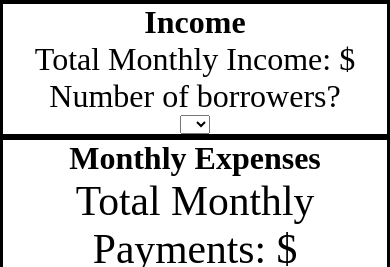
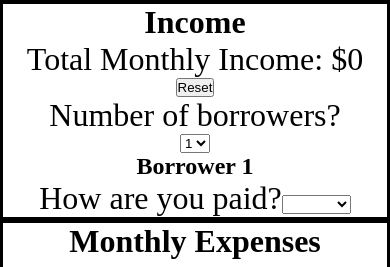
Before and after one commit to jschoff155/homefinancehero, a React (Create React App) app: page / in a window 390 px wide. Shown: the part 1027-1294 px from the top of the page. Built offline with nearby package versions, Linux system fonts and the light colour scheme.

Commit message:
Updated Income area to have fully responsive income again.

```diff
--- a/src/ChildComponents/Assets.js
+++ b/src/ChildComponents/Assets.js
@@ -1,7 +1,7 @@
 import React, { useState } from 'react'
 import '../StyleSheets/Assets.css'
 
-export default function Assets(props) {
+export default function Assets() {
     const [cAAmount, setcAAmount] = useState("");
     const [sAAmount, setsAAmount] = useState("");
     const [rEAmount, setrEAmount] = useState("");
--- a/src/ChildComponents/Income.js
+++ b/src/ChildComponents/Income.js
@@ -1,5 +1,5 @@
-import React, { useState } from 'react'
-import '../StyleSheets/Income.css'
+import React, { useState } from "react";
+import "../StyleSheets/Income.css";
 
 export default function Income() {
   const [hourlyPayBO, setHourlyPayBO] = useState("");
@@ -9,127 +9,212 @@ export default function Income() {
   const [monthlyPayBT, setMonthlyPayBT] = useState("");
   const [salaryPayBT, setSalaryPayBT] = useState("");
 
-    let totalMonthlyIncome = (hourlyPayBO && monthlyPayBO && salaryPayBO && hourlyPayBT && monthlyPayBT && salaryPayBT && ((parseInt(hourlyPayBO) * 2080)/12)+parseInt(monthlyPayBO)+((parseInt(salaryPayBO))/12)+((parseInt(hourlyPayBT) * 2080)/12)+parseInt(monthlyPayBT)+((parseInt(salaryPayBT))/12));
+  const handlePayTypeChangeBO = (selectedValue) => {
+    if (selectedValue === "hourly") {
+      hourlyPayQsBO();
+    } else if (selectedValue === "monthly") {
+      monthlyPayQsBO();
+    } else if (selectedValue === "salary") {
+      salaryPayQsBO();
+    }
+  };
 
-    const onChangeHBO = event => setHourlyPayBO(event.target.value);
-    const onChangeMBO = event => setMonthlyPayBO(event.target.value);
-    const onChangeSBO = event => setSalaryPayBO(event.target.value);
-    const onChangeHBT = event => setHourlyPayBT(event.target.value);
-    const onChangeMBT = event => setMonthlyPayBT(event.target.value);
-    const onChangeSBT = event => setSalaryPayBT(event.target.value);
+  const handlePayTypeChangeBT = (selectedValue) => {
+    if (selectedValue === "hourly") {
+      hourlyPayQsBT();
+    } else if (selectedValue === "monthly") {
+      monthlyPayQsBT();
+    } else if (selectedValue === "salary") {
+      salaryPayQsBT();
+    }
+  };
 
-    function hourlyPayQsBO(){
-        document.getElementById("hourlySelectedBO").style.display="block";
-        document.getElementById("monthlySelectedBO").style.display="none";
-        document.getElementById("salarySelectedBO").style.display="none";
+  let totalhourlyPayBO = parseInt(hourlyPayBO) * 2080;
+  let totalhourlyPayBT = parseInt(hourlyPayBT) * 2080;
+  let totalmonthlyPayBO = parseInt(monthlyPayBO);
+  let totalmonthlyPayBT = parseInt(monthlyPayBT);
+  let totalsalaryPayBO = parseInt(salaryPayBO) / 12;
+  let totalsalaryPayBT = parseInt(salaryPayBT) / 12;
+
+  const incomeValues = [
+    totalhourlyPayBO || null,
+    totalhourlyPayBT || null,
+    totalmonthlyPayBO || null,
+    totalmonthlyPayBT || null,
+    totalsalaryPayBO || null,
+    totalsalaryPayBT || null,
+  ];
+
+  const totalMonthlyIncome = incomeValues.reduce(
+    (accumulator, currentValue) => {
+      return currentValue !== null ? accumulator + currentValue : accumulator;
+    },
+    0
+  );
+
+  const onChangeHBO = (event) => setHourlyPayBO(event.target.value);
+  const onChangeMBO = (event) => setMonthlyPayBO(event.target.value);
+  const onChangeSBO = (event) => setSalaryPayBO(event.target.value);
+  const onChangeHBT = (event) => setHourlyPayBT(event.target.value);
+  const onChangeMBT = (event) => setMonthlyPayBT(event.target.value);
+  const onChangeSBT = (event) => setSalaryPayBT(event.target.value);
+
+  function hourlyPayQsBO() {
+    document.getElementById("hourlySelectedBO").style.display = "block";
+    document.getElementById("monthlySelectedBO").style.display = "none";
+    document.getElementById("salarySelectedBO").style.display = "none";
   }
-    function monthlyPayQsBO(){
-        document.getElementById("hourlySelectedBO").style.display="none";
-        document.getElementById("monthlySelectedBO").style.display="block";
-        document.getElementById("salarySelectedBO").style.display="none";
+  function monthlyPayQsBO() {
+    document.getElementById("hourlySelectedBO").style.display = "none";
+    document.getElementById("monthlySelectedBO").style.display = "block";
+    document.getElementById("salarySelectedBO").style.display = "none";
   }
-    function salaryPayQsBO(){
-        document.getElementById("hourlySelectedBO").style.display="none";
-        document.getElementById("monthlySelectedBO").style.display="none";
-        document.getElementById("salarySelectedBO").style.display="block";
+  function salaryPayQsBO() {
+    document.getElementById("hourlySelectedBO").style.display = "none";
+    document.getElementById("monthlySelectedBO").style.display = "none";
+    document.getElementById("salarySelectedBO").style.display = "block";
   }
-    function hourlyPayQsBT(){
-        document.getElementById("hourlySelectedBT").style.display="block";
-        document.getElementById("monthlySelectedBT").style.display="none";
-        document.getElementById("salarySelectedBT").style.display="none";
+  function hourlyPayQsBT() {
+    document.getElementById("hourlySelectedBT").style.display = "block";
+    document.getElementById("monthlySelectedBT").style.display = "none";
+    document.getElementById("salarySelectedBT").style.display = "none";
   }
-    function monthlyPayQsBT(){
-        document.getElementById("hourlySelectedBT").style.display="none";
-        document.getElementById("monthlySelectedBT").style.display="block";
-        document.getElementById("salarySelectedBT").style.display="none";
+  function monthlyPayQsBT() {
+    document.getElementById("hourlySelectedBT").style.display = "none";
+    document.getElementById("monthlySelectedBT").style.display = "block";
+    document.getElementById("salarySelectedBT").style.display = "none";
   }
-    function salaryPayQsBT(){
-        document.getElementById("hourlySelectedBT").style.display="none";
-        document.getElementById("monthlySelectedBT").style.display="none";
-        document.getElementById("salarySelectedBT").style.display="block";
+  function salaryPayQsBT() {
+    document.getElementById("hourlySelectedBT").style.display = "none";
+    document.getElementById("monthlySelectedBT").style.display = "none";
+    document.getElementById("salarySelectedBT").style.display = "block";
   }
-    function reset(){
-        document.getElementById("borrowerOneDetails").style.display="none";
-        document.getElementById("borrowerTwoDetails").style.display="none";
-        document.getElementById("hourlySelectedBO").style.display="none";
-        document.getElementById("monthlySelectedBO").style.display="none";
-        document.getElementById("salarySelectedBO").style.display="none";
-        document.getElementById("hourlySelectedBT").style.display="none";
-        document.getElementById("monthlySelectedBT").style.display="none";
-        document.getElementById("salarySelectedBT").style.display="none";
+  function reset() {
+    setHourlyPayBO(0);
+    setMonthlyPayBO(0);
+    setSalaryPayBO(0);
+    setHourlyPayBT(0);
+    setMonthlyPayBT(0);
+    setSalaryPayBT(0);
   }
-    function showBODetails(){
-        document.getElementById("borrowerOneDetails").style.display="block";
-        document.getElementById("borrowerTwoDetails").style.display="none";
+  function showBODetails() {
+    document.getElementById("borrowerOneDetails").style.display = "block";
+    document.getElementById("borrowerTwoDetails").style.display = "none";
   }
-    function showBTDetails(){
-        document.getElementById("borrowerOneDetails").style.display="block";
-        document.getElementById("borrowerTwoDetails").style.display="block";
+  function showBTDetails() {
+    document.getElementById("borrowerOneDetails").style.display = "block";
+    document.getElementById("borrowerTwoDetails").style.display = "block";
   }
 
   return (
     <div id="income">
       <h1>Income</h1>
-        <label>Total Monthly Income: $</label><label>{totalMonthlyIncome && ((parseFloat(totalMonthlyIncome))).toFixed(2)}</label><br></br>
-        <label>Number of borrowers?</label><br></br>
-        <select>
-            <option onClick={reset}></option>
-            <option onClick={showBODetails}>1</option>
-            <option onClick={showBTDetails}>2</option>
+      <label>Total Monthly Income: $</label>
+      <label>
+        {totalMonthlyIncome && parseFloat(totalMonthlyIncome).toFixed(2)}
+      </label>
+      <br></br>
+      <button onClick={reset}>Reset</button>
+      <br></br>
+      <label>Number of borrowers?</label>
+      <br></br>
+      <select
+        id="numberOfBorrowers"
+        onChange={(e) =>
+          e.target.value === "1" ? showBODetails() : showBTDetails()
+        }
+      >
+        <option value="1">1</option>
+        <option value="2">2</option>
       </select>
       <div id="borrowerIncomeAreas">
         <div id="borrowerOneDetails" className="borrowerIncomeDetails">
           <h2>Borrower 1</h2>
-            <label for = "payType">How are you paid?</label>
-            <select id="payType">
-                <option>Please Select</option>
-                <option value="hourly" onClick={hourlyPayQsBO}>Hourly</option>
-                <option value="monthly" onClick={monthlyPayQsBO}>Monthly</option>
-                <option value="salary" onClick={salaryPayQsBO}>Salary</option>
+          <label for="payType">How are you paid?</label>
+          <select onChange={(e) => handlePayTypeChangeBO(e.target.value)}>
+            <option value=""></option>
+            <option value="hourly" onChange={hourlyPayQsBO}>
+              Hourly
+            </option>
+            <option value="monthly" onChange={monthlyPayQsBO}>
+              Monthly
+            </option>
+            <option value="salary" onChange={salaryPayQsBO}>
+              Salary
+            </option>
           </select>
+
           <div id="hourlySelectedBO" className="payTypeSelection">
             <label>How much do you make per hour?</label>
-                <input type="text" value={hourlyPayBO} onChange={onChangeHBO}></input>
+            <input
+              type="text"
+              value={hourlyPayBO}
+              onChange={onChangeHBO}
+            ></input>
           </div>
 
           <div id="monthlySelectedBO" className="payTypeSelection">
             <label>How much do you make per month?</label>
-                <input type="text" value={monthlyPayBO} onChange={onChangeMBO}></input>
+            <input
+              type="text"
+              value={monthlyPayBO}
+              onChange={onChangeMBO}
+            ></input>
           </div>
 
           <div id="salarySelectedBO" className="payTypeSelection">
             <label>How much do you make per year?</label>
-                <input type="text" value={salaryPayBO} onChange={onChangeSBO}></input>
+            <input
+              type="text"
+              value={salaryPayBO}
+              onChange={onChangeSBO}
+            ></input>
           </div>
         </div>
 
         <div id="borrowerTwoDetails" className="borrowerIncomeDetails">
           <h2>Borrower 2</h2>
-            <label for = "payType">How are you paid?</label>
-            <select id="payType">
-                <option>Please Select</option>
-                <option value="hourly" onClick={hourlyPayQsBT}>Hourly</option>
-                <option value="monthly" onClick={monthlyPayQsBT}>Monthly</option>
-                <option value="salary" onClick={salaryPayQsBT}>Salary</option>
+          <label for="payType">How are you paid?</label>
+          <select onChange={(e) => handlePayTypeChangeBT(e.target.value)}>
+            <option value=""></option>
+            <option value="hourly" onChange={hourlyPayQsBT}>
+              Hourly
+            </option>
+            <option value="monthly" onChange={monthlyPayQsBT}>
+              Monthly
+            </option>
+            <option value="salary" onChange={salaryPayQsBT}>
+              Salary
+            </option>
           </select>
           <div id="hourlySelectedBT" className="payTypeSelection">
             <label>How much do you make per hour?</label>
-                <input type="text" value={hourlyPayBT} onChange={onChangeHBT}></input>
+            <input
+              type="text"
+              value={hourlyPayBT}
+              onChange={onChangeHBT}
+            ></input>
           </div>
 
           <div id="monthlySelectedBT" className="payTypeSelection">
             <label>How much do you make per month?</label>
-                <input type="text" value={monthlyPayBT} onChange={onChangeMBT}></input>
+            <input
+              type="text"
+              value={monthlyPayBT}
+              onChange={onChangeMBT}
+            ></input>
           </div>
 
           <div id="salarySelectedBT" className="payTypeSelection">
             <label>How much do you make per year?</label>
-                <input type="text" value={salaryPayBT} onChange={onChangeSBT}></input>
+            <input
+              type="text"
+              value={salaryPayBT}
+              onChange={onChangeSBT}
+            ></input>
           </div>
         </div>
       </div>
-
-
     </div>
-  )
+  );
 }
--- a/src/StyleSheets/Income.css
+++ b/src/StyleSheets/Income.css
@@ -6,9 +6,6 @@
     border-style: solid;
     text-align: center;
 }
-.payTypeSelection, .borrowerIncomeDetails{
-    display:none;
-}
 #borrowerIncomeAreas{
     display:flex;
 }
@@ -16,3 +13,6 @@
     flex:50%;
     width:50%;
 }
+#borrowerTwoDetails, .payTypeSelection{
+    display:none;
+}
```
Also changed, not shown: src/App.js (+46 -28 lines), src/ChildComponents/Statusbar.js (+14 -8 lines). Lines whose indentation alone changed are shown as unchanged.
